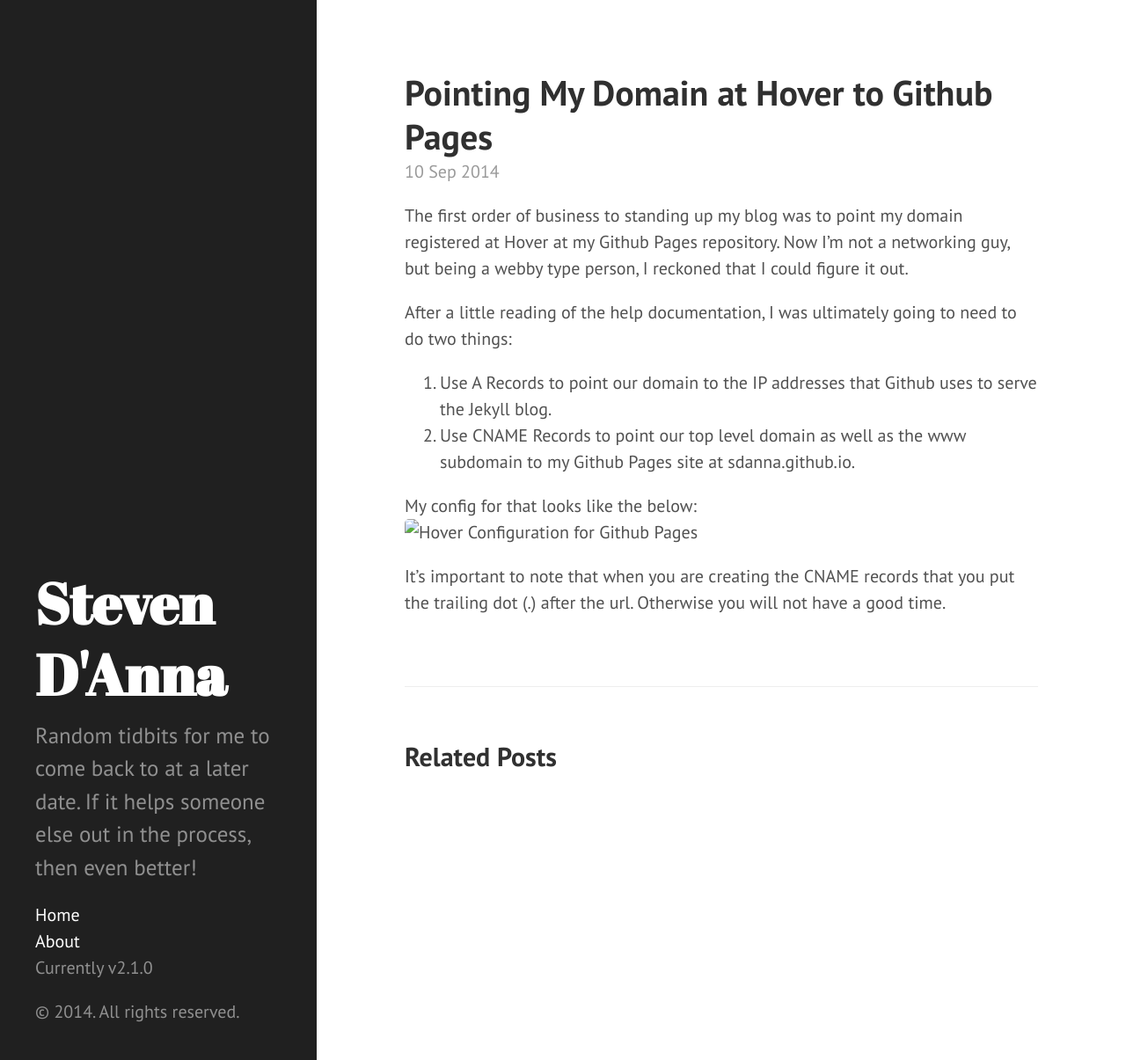
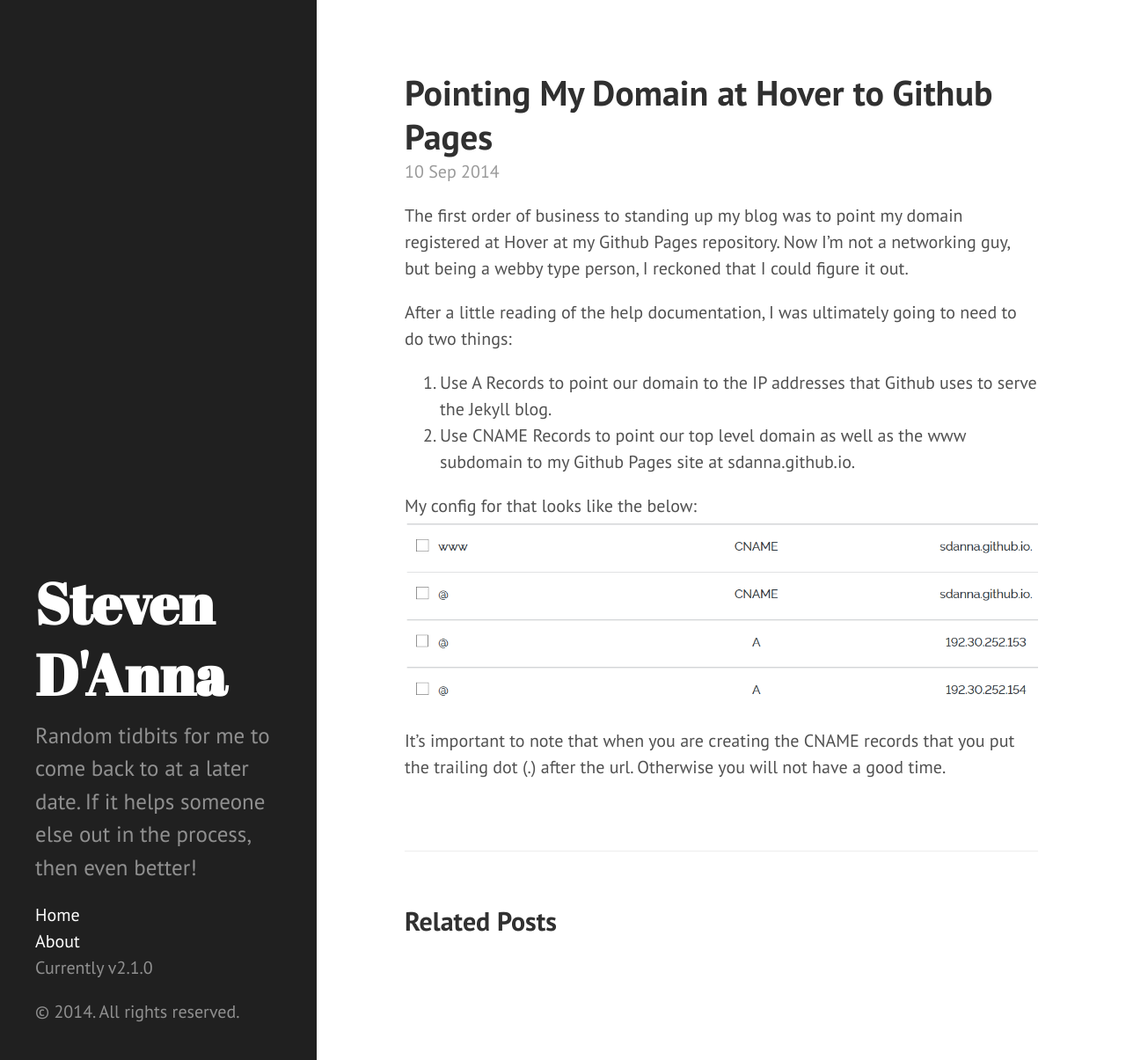
Before and after one commit to sdanna/sdanna.github.io, a Jekyll site: the page built from _posts/2014-09-10-Hover-Domain-Pointing-To-Github-Pages.md, in a window 1280 px wide and 1205 px high. Shown: the whole window at 88% size. Built offline with Jekyll 4.4.1, drawn with Linux system fonts in a browser that asks for light colours; Markdown is read by kramdown in place of the engine named in the settings.

Commit message:
Attempting to fix the img tag

```diff
--- a/_posts/2014-09-10-Hover-Domain-Pointing-To-Github-Pages.md
+++ b/_posts/2014-09-10-Hover-Domain-Pointing-To-Github-Pages.md
@@ -10,6 +10,6 @@
 2.  Use CNAME Records to point our top level domain as well as the www subdomain to my Github Pages site at sdanna.github.io.
 
 My config for that looks like the below:
-<img href="{{ site.baseurl }}public/images/Hover-Github-Pages.png" alt="Hover Configuration for Github Pages" />
+<img src="{{ site.baseurl }}public/images/Hover-Github-Pages.png" alt="Hover Configuration for Github Pages" />
 
 It's important to note that when you are creating the CNAME records that you put the trailing dot (.) after the url.  Otherwise you will not have a good time.
```
